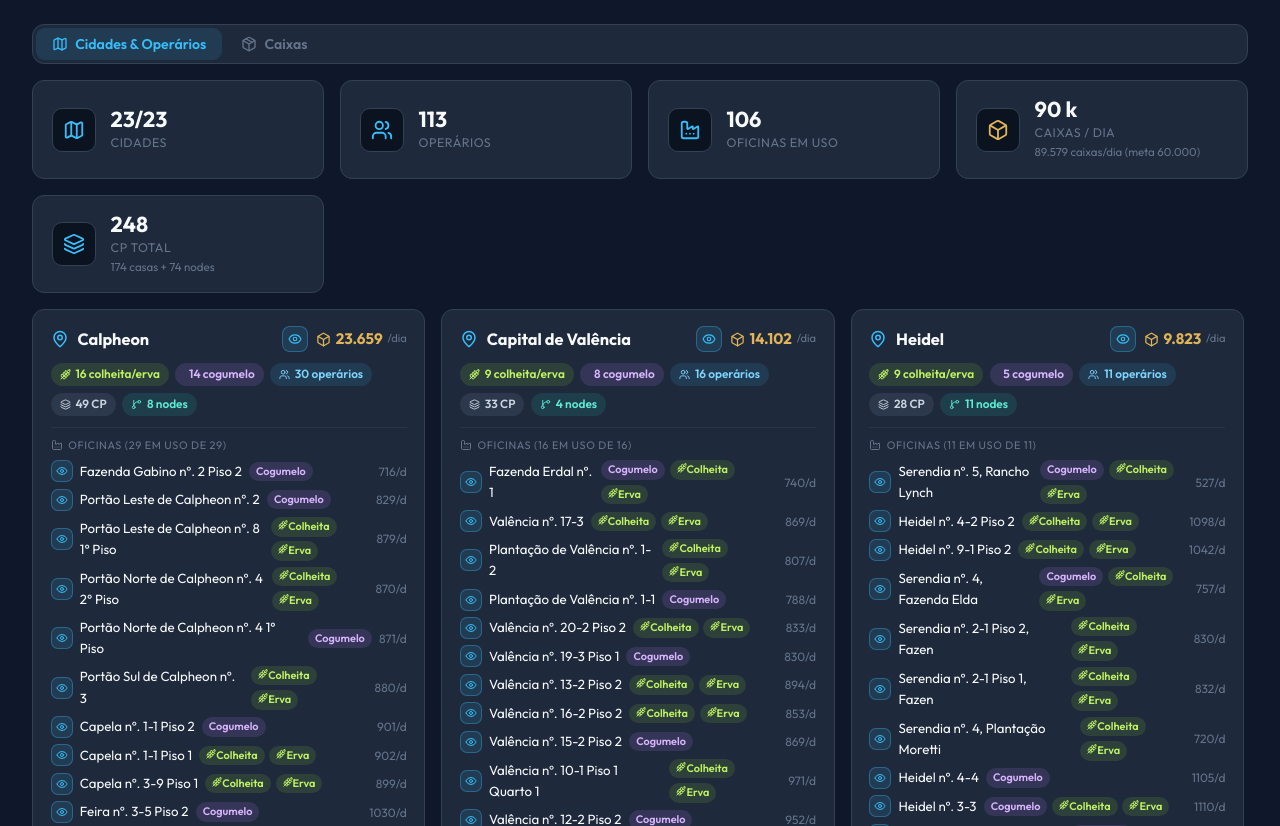
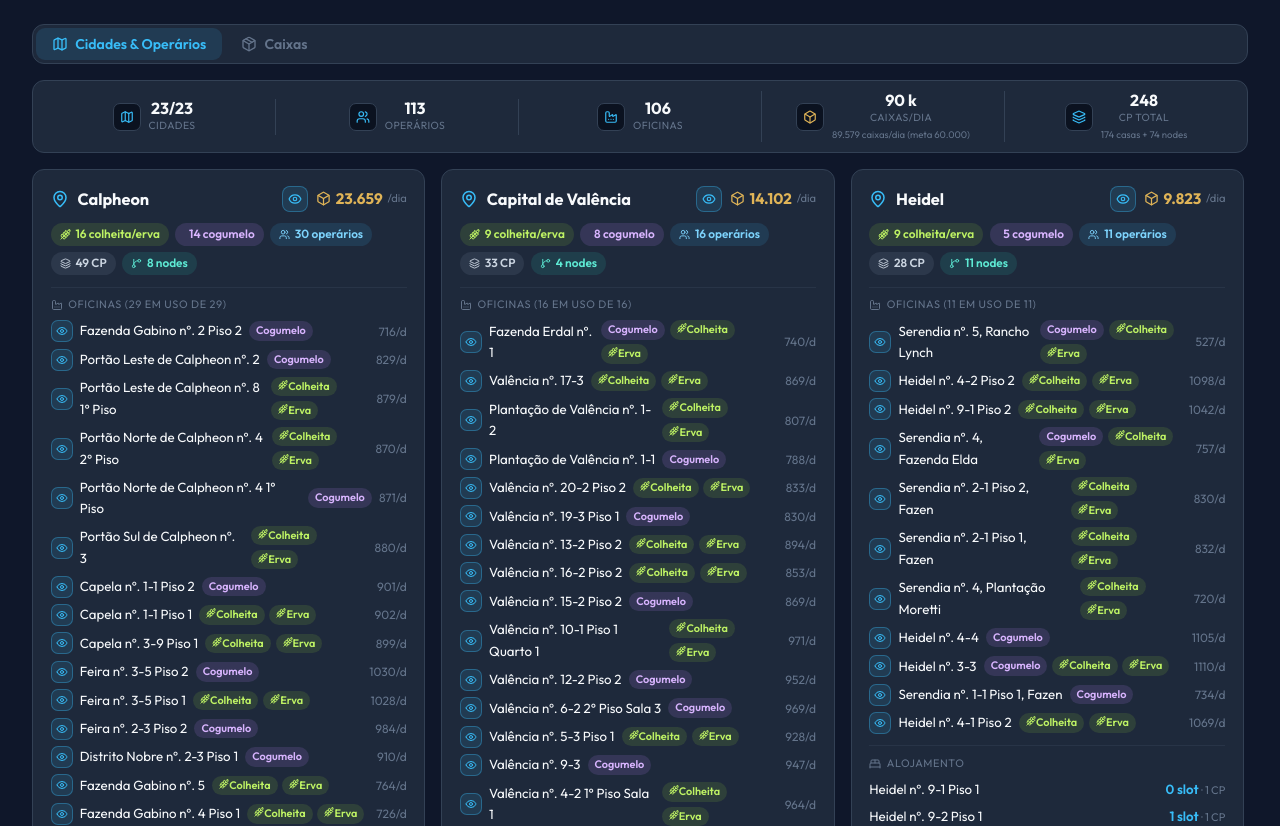
Before and after one commit to vaelathor/bdohub, a Flask app: page /trade/ in a window 1280 px wide. Shown: the part 95-921 px from the top of the page. Run offline with Flask 3, Linux system fonts and the light colour scheme; parts of the project's set-up code (start-up, migrations or seed data) failed here and were passed over; some web fonts are replaced.

Commit message:
trade: compacta stat-cards em barra horizontal unica
5 cards separados em 2 linhas -> 1 unica barra com 5 metricas
Mesma informacao, menos espaco vertical, visual mais limpo

Generated with Codebuff
Co-Authored-By: Codebuff <noreply@codebuff.com>

```diff
--- a/modules/trade/templates/trade_index.html
+++ b/modules/trade/templates/trade_index.html
@@ -107,27 +107,34 @@
         }
 
         /* Cards de resumo */
-        .stat-cards {
-            display: grid;
-            grid-template-columns: repeat(4, 1fr);
-            gap: 1rem;
-            flex-shrink: 0;
-        }
-
-        .stat-card {
+        .stat-bar {
             display: flex;
             align-items: center;
-            gap: 0.9rem;
             background: var(--bg-panel);
             border: 1px solid var(--glass-border);
             border-radius: 12px;
-            padding: 1rem 1.2rem;
+            padding: 0.6rem 0;
+            flex-shrink: 0;
+            gap: 0;
         }
 
-        .stat-card .sc-icon {
-            width: 44px;
-            height: 44px;
-            border-radius: 10px;
+        .stat-item {
+            flex: 1;
+            display: flex;
+            align-items: center;
+            justify-content: center;
+            gap: 0.5rem;
+            min-width: 0;
+        }
+
+        .stat-item + .stat-item {
+            border-left: 1px solid var(--glass-border);
+        }
+
+        .stat-item .sc-icon {
+            width: 28px;
+            height: 28px;
+            border-radius: 7px;
             background: var(--bg-input);
             border: 1px solid var(--glass-border);
             display: flex;
@@ -137,13 +144,13 @@
             flex-shrink: 0;
         }
 
-        .stat-card .sc-icon svg { width: 22px; height: 22px; }
-        .stat-card .sc-icon.gold { color: var(--accent-gold); }
+        .stat-item .sc-icon svg { width: 14px; height: 14px; }
+        .stat-item .sc-icon.gold { color: var(--accent-gold); }
 
-        .stat-card .sc-info { min-width: 0; }
-        .stat-card .sc-value { font-size: 1.35rem; font-weight: 700; line-height: 1.2; }
-        .stat-card .sc-label { font-size: 0.78rem; color: var(--muted); text-transform: uppercase; letter-spacing: 0.5px; }
-        .stat-card .sc-sub { font-size: 0.72rem; color: var(--muted); white-space: nowrap; overflow: hidden; text-overflow: ellipsis; }
+        .stat-item .sc-info { min-width: 0; text-align: center; }
+        .stat-item .sc-value { font-size: 1rem; font-weight: 700; line-height: 1.2; }
+        .stat-item .sc-label { font-size: 0.65rem; color: var(--muted); text-transform: uppercase; letter-spacing: 0.4px; }
+        .stat-item .sc-sub { font-size: 0.6rem; color: var(--muted); white-space: nowrap; overflow: hidden; text-overflow: ellipsis; }
 
         /* Barra de ferramentas: busca + filtros */
         .toolbar {
@@ -733,42 +740,42 @@
 
     <!-- ===== VISÃO CIDADES ===== -->
     <div id="view-towns" style="display:flex; flex-direction:column; gap:1rem; flex:1; min-height:0;">
-        <div class="stat-cards">
-            <div class="stat-card">
+        <div class="stat-bar">
+            <div class="stat-item">
                 <div class="sc-icon"><i data-lucide="map"></i></div>
                 <div class="sc-info">
                     <div class="sc-value" id="tw-cities">—</div>
                     <div class="sc-label">Cidades</div>
                 </div>
             </div>
-            <div class="stat-card">
+            <div class="stat-item">
                 <div class="sc-icon"><i data-lucide="users"></i></div>
                 <div class="sc-info">
                     <div class="sc-value" id="tw-workers">—</div>
                     <div class="sc-label">Operários</div>
                 </div>
             </div>
-            <div class="stat-card">
+            <div class="stat-item">
                 <div class="sc-icon"><i data-lucide="factory"></i></div>
                 <div class="sc-info">
                     <div class="sc-value" id="tw-workshops">—</div>
-                    <div class="sc-label">Oficinas em uso</div>
+                    <div class="sc-label">Oficinas</div>
                 </div>
             </div>
-            <div class="stat-card">
+            <div class="stat-item">
                 <div class="sc-icon gold"><i data-lucide="box"></i></div>
                 <div class="sc-info">
                     <div class="sc-value" id="tw-crates">—</div>
-                    <div class="sc-label">Caixas / dia</div>
-                    <div class="sc-sub" id="tw-crates-sub">—</div>
+                    <div class="sc-label">Caixas/dia</div>
+                    <div class="sc-sub" id="tw-crates-sub"></div>
                 </div>
             </div>
-            <div class="stat-card">
+            <div class="stat-item">
                 <div class="sc-icon"><i data-lucide="layers"></i></div>
                 <div class="sc-info">
                     <div class="sc-value" id="tw-cp">—</div>
                     <div class="sc-label">CP total</div>
-                    <div class="sc-sub" id="tw-cp-sub">—</div>
+                    <div class="sc-sub" id="tw-cp-sub"></div>
                 </div>
             </div>
         </div>
```
